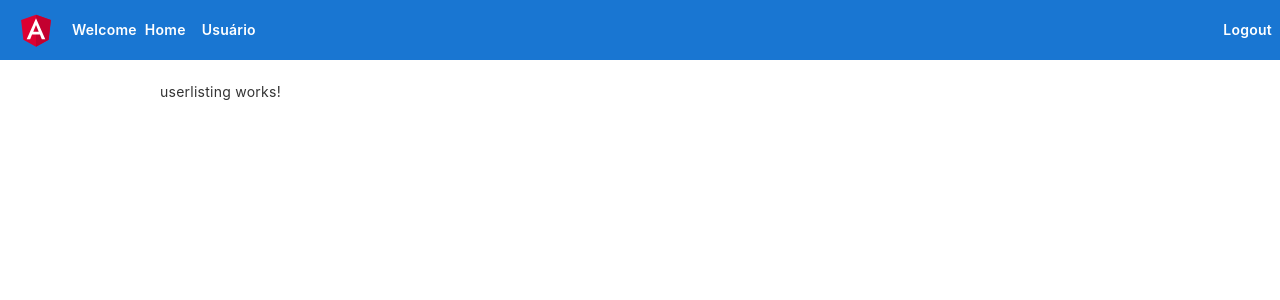
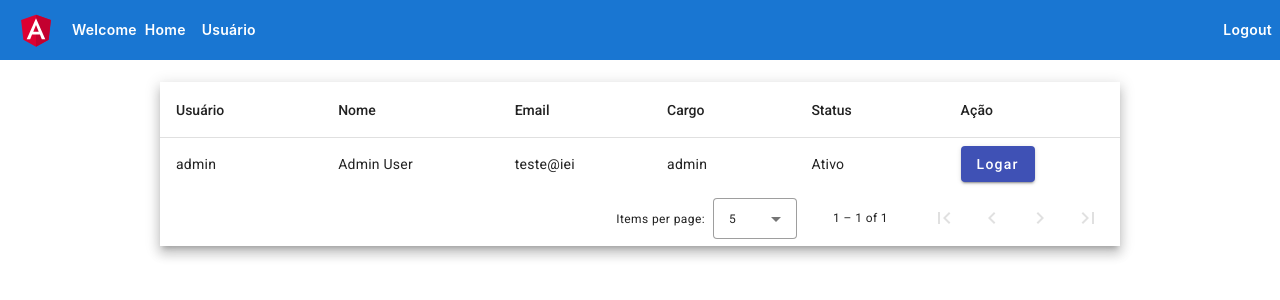
Before and after one commit to KaioYuri/login-register, an Angular app: page /user in a window 1280 px wide. Shown: the top 300 px of the page. Built offline with nearby package versions, Linux system fonts and the light colour scheme; data requests are answered from the project's data file; sample sign-in values are in the browser's storage.

Commit message:
feat: adding usertlist

```diff
--- a/src/app/register/register.component.ts
+++ b/src/app/register/register.component.ts
@@ -23,7 +23,7 @@ export class RegisterComponent {
     email:this.builder.control('',Validators.compose([Validators.required, Validators.email])),
     gender:this.builder.control('male'),
     role:this.builder.control(''),
-    insactive:this.builder.control(false)
+    isactive:this.builder.control(false)
   });
 
   proceedregisteration(){
--- a/src/app/userlisting/userlisting.component.html
+++ b/src/app/userlisting/userlisting.component.html
@@ -1 +1,50 @@
-<p>userlisting works!</p>
+<div class="mat-elevation-z8">
+    <table mat-table matSort [dataSource]="dataSource">
+
+      <!-- Coluna Usuário -->
+      <ng-container matColumnDef="id">
+        <th mat-header-cell mat-sort-header *matHeaderCellDef> Usuário </th>
+        <td mat-cell *matCellDef="let element"> {{element.id}} </td>
+      </ng-container>
+
+      <!-- Coluna Nome -->
+      <ng-container matColumnDef="name">
+        <th mat-header-cell mat-sort-header *matHeaderCellDef> Nome </th>
+        <td mat-cell *matCellDef="let element"> {{element.name}} </td>
+      </ng-container>
+
+      <!-- Coluna Email -->
+      <ng-container matColumnDef="email">
+        <th mat-header-cell mat-sort-header *matHeaderCellDef> Email </th>
+        <td mat-cell *matCellDef="let element"> {{element.email}} </td>
+      </ng-container>
+
+      <!-- Coluna cargo -->
+      <ng-container matColumnDef="role">
+        <th mat-header-cell mat-sort-header *matHeaderCellDef> Cargo </th>
+        <td mat-cell *matCellDef="let element"> {{element.role===''? 'Sem cargo': element.role}} </td>
+      </ng-container>
+
+      <!-- Coluna status -->
+      <ng-container matColumnDef="status">
+        <th mat-header-cell mat-sort-header *matHeaderCellDef> Status </th>
+        <td mat-cell *matCellDef="let element"> {{element.isactive ?'Ativo':'Inativo'}} </td>
+      </ng-container>
+
+      <!-- Coluna action -->
+      <ng-container matColumnDef="action">
+        <th mat-header-cell *matHeaderCellDef> Ação </th>
+        <td mat-cell *matCellDef="let element">
+            <a (click)="UpdateUser(element.id)" mat-raised-button color="primary">Logar</a>
+        </td>
+      </ng-container>
+
+      <tr mat-header-row *matHeaderRowDef="displayedColumns"></tr>
+      <tr mat-row *matRowDef="let row; columns: displayedColumns;"></tr>
+    </table>
+
+    <mat-paginator [pageSizeOptions]="[5, 10, 20]"
+                   showFirstLastButtons
+                   aria-label="Select page of periodic elements">
+    </mat-paginator>
+  </div>
--- a/src/app/userlisting/userlisting.component.ts
+++ b/src/app/userlisting/userlisting.component.ts
@@ -1,4 +1,10 @@
-import { Component } from '@angular/core';
+import { AuthService } from './../service/auth.service';
+import { Router } from '@angular/router';
+import { Component, ViewChild } from '@angular/core';
+import { MatTableDataSource } from '@angular/material/table';
+import { MatPaginator } from '@angular/material/paginator';
+import { MatSort } from '@angular/material/sort';
+import { MatDialog } from '@angular/material/dialog';
 
 @Component({
   selector: 'app-userlisting',
@@ -6,5 +12,28 @@ import { Component } from '@angular/core';
   styleUrls: ['./userlisting.component.css']
 })
 export class UserlistingComponent {
+  constructor(private service: AuthService, private dialog:MatDialog){
+    this.Loaduser();
+  }
+  userlist:any;
+  dataSource:any;
+  @ViewChild(MatPaginator) paginator !:MatPaginator;
+  @ViewChild(MatSort) sort !:MatSort;
 
+  Loaduser(){
+    this.service.GetAll().subscribe(res=>{
+    this.userlist = res;
+    this.dataSource=new MatTableDataSource(this.userlist);
+    this.dataSource.paginator=this.paginator;
+    this.dataSource.sort=this.sort;
+    })
+  }
+  displayedColumns: string[] = ['id','name','email','role','status','action'];
+  UpdateUser(code: any){
+    this.dialog.open()
+  }
+
+  opendiealog(){
+
+  }
 }
```
